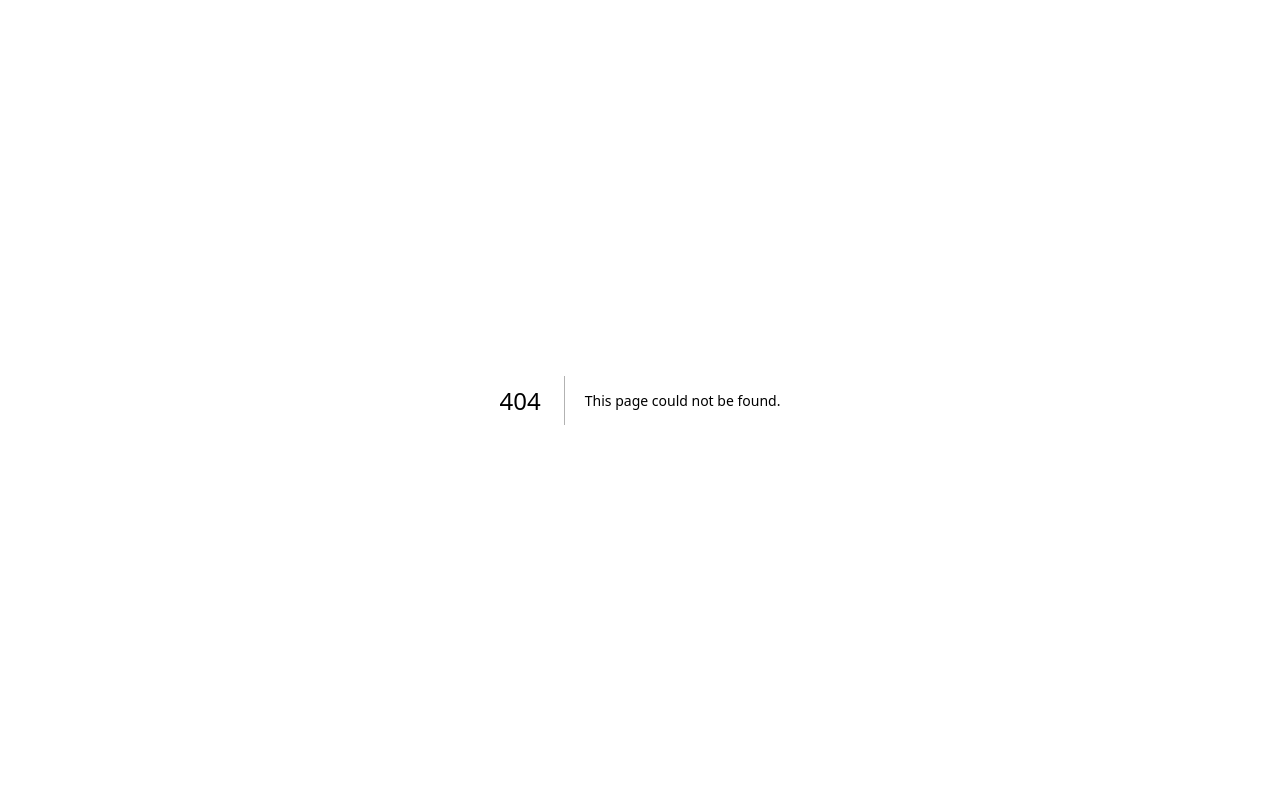
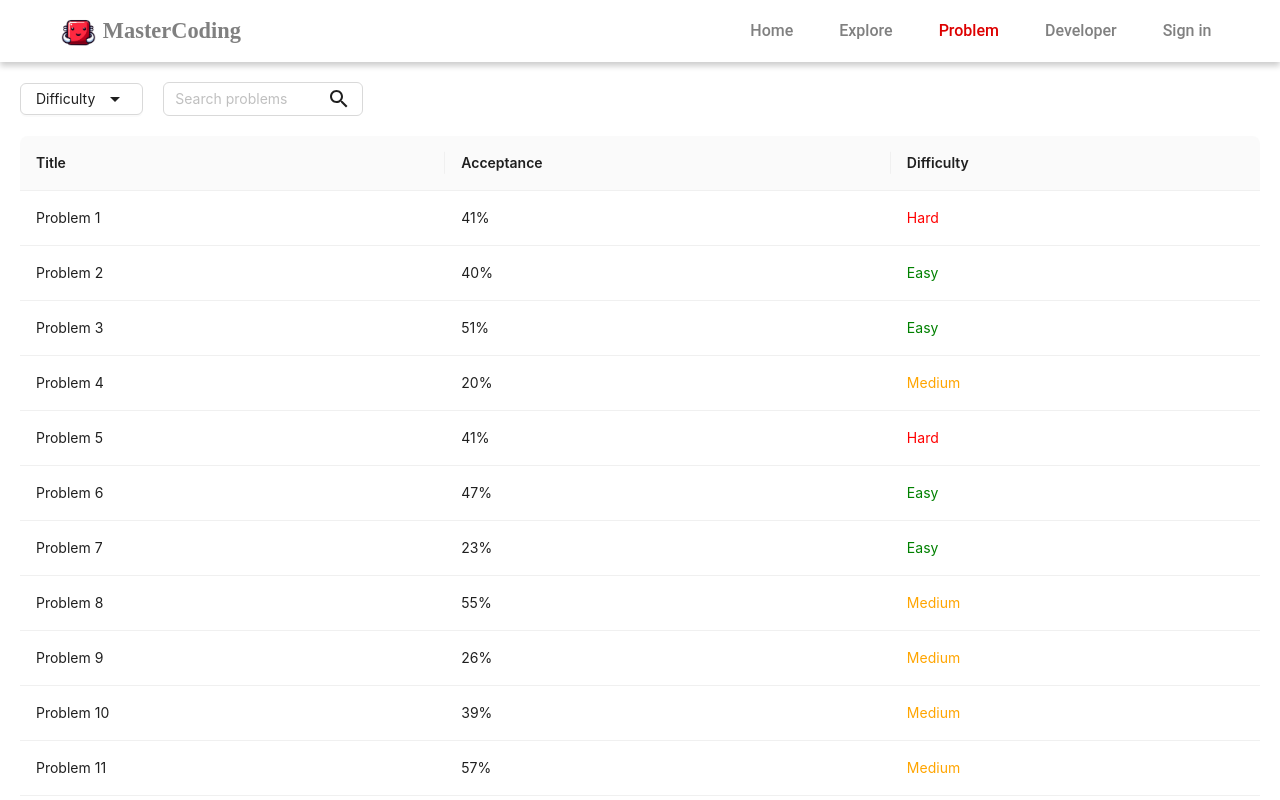
Before and after one commit to IdenticalSpring/cnfe, a Next.js app: page /problem in a window 1280 px wide. Before the commit this address had no page. Shown: the top 800 px of the page. Built offline with nearby package versions, Linux system fonts and the light colour scheme.

Commit message:
Page Problem
+ lọc theo độ khó
+ Tìm kiếm

```diff
--- a/layout/Header.js
+++ b/layout/Header.js
@@ -1,7 +1,7 @@
 import Link from 'next/link';
 import React from "react";
 import styled from "styled-components";
-
+import { useRouter } from 'next/router';
 export const Container = styled.div`
   padding: ${({ theme }) => theme.spacing.small};
   box-shadow: 0 4px 6px rgba(0, 0, 0, 0.2);
@@ -60,7 +60,7 @@ export const LinkWrapper = styled.div`
 `;
 
 const StyledLink = styled.a`
-  color: var(--text-secondary-color);
+  color: ${({ isActive }) => (isActive ? '#DD0000	' : 'var(--text-secondary-color)')};
   text-decoration: none;
   font-size: 1rem;
   font-weight: 500;
@@ -80,6 +80,7 @@ const StyledLink = styled.a`
 `;
 
 export const Header = () => {
+  const router = useRouter();
   return (
     <Container>
       <Nav>
@@ -91,19 +92,19 @@ export const Header = () => {
         </Link>
         <LinkWrapper>
           <Link href="/" passHref legacyBehavior>
-            <StyledLink>Home</StyledLink>
+            <StyledLink isActive={router.pathname === '/'}>Home</StyledLink>
           </Link>
           <Link href="/explore" passHref legacyBehavior>
-            <StyledLink>Explore</StyledLink>
+            <StyledLink isActive={router.pathname === '/explore'}>Explore</StyledLink>
           </Link>
-          <Link href="/product" passHref legacyBehavior>
-            <StyledLink>Product</StyledLink>
+          <Link href="/problem" passHref legacyBehavior>
+            <StyledLink isActive={router.pathname === '/problem'}>Problem</StyledLink>
           </Link>
           <Link href="/developer" passHref legacyBehavior>
-            <StyledLink>Developer</StyledLink>
+            <StyledLink isActive={router.pathname === '/developer'}>Developer</StyledLink>
           </Link>
           <Link href="/Login/login" passHref legacyBehavior>
-            <StyledLink>Sign in</StyledLink>
+            <StyledLink isActive={router.pathname === '/Login/login'}>Sign in</StyledLink>
           </Link>
         </LinkWrapper>
       </Nav>
--- a/package.json
+++ b/package.json
@@ -13,6 +13,7 @@
     "@emotion/styled": "^11.13.0",
     "@mui/icons-material": "^5.16.7",
     "@mui/material": "^5.16.7",
+    "antd": "^5.21.1",
     "next": "14.2.5",
     "react": "^18",
     "react-dom": "^18",
--- /dev/null
+++ b/pages/problem.js
@@ -0,0 +1,152 @@
+import DefaultLayout from '@/layout/DefaultLayout';
+import React, { useState, useEffect } from 'react';
+import { Dropdown, Menu, Table, Button, Skeleton, Input } from 'antd';
+import styled from 'styled-components';
+import ArrowDropDownIcon from '@mui/icons-material/ArrowDropDown';
+import SearchIcon from '@mui/icons-material/Search'; // Nhập biểu tượng tìm kiếm
+
+const ProblemListContainer = styled.div`
+  padding: 20px;
+  background-color: var(--background-color);
+  color: var(--text-primary-color);
+  min-height: 100vh;
+`;
+
+// Fake Data Generation
+const generateFakeData = () => {
+    const difficulties = ['Easy', 'Medium', 'Hard'];
+    const problems = [];
+
+    for (let i = 1; i <= 100; i++) {
+        problems.push({
+            key: i,
+            title: `Problem ${i}`,
+            difficulty: difficulties[Math.floor(Math.random() * 3)],
+            acceptance: `${Math.floor(Math.random() * 50 + 20)}%`,
+        });
+    }
+
+    return problems;
+};
+
+const allProblems = generateFakeData();
+
+const Problem = () => {
+    const [currentPage, setCurrentPage] = useState(1);
+    const [filteredProblems, setFilteredProblems] = useState([]);
+    const [loading, setLoading] = useState(true);
+    const [searchText, setSearchText] = useState(''); // Trạng thái để lưu tìm kiếm
+    const pageSize = 30;
+
+    useEffect(() => {
+        setTimeout(() => {
+            setFilteredProblems(allProblems);
+            setLoading(false);
+        }, 2000);
+    }, []);
+
+    // Handle pagination change
+    const handlePageChange = (page) => {
+        setCurrentPage(page);
+    };
+
+    // Filter by difficulty
+    const filterByDifficulty = (difficulty) => {
+        setLoading(true);
+
+        setTimeout(() => {
+            if (difficulty === 'All') {
+                setFilteredProblems(allProblems);
+            } else {
+                setFilteredProblems(allProblems.filter(problem => problem.difficulty === difficulty));
+            }
+            setCurrentPage(1);
+            setLoading(false);
+        }, 1000);
+    };
+
+    // Handle search
+    const handleSearch = (value) => {
+        setSearchText(value);
+        const filtered = allProblems.filter(problem => problem.title.toLowerCase().includes(value.toLowerCase()));
+        setFilteredProblems(filtered);
+        setCurrentPage(1); // Đặt lại trang về 1 sau khi tìm kiếm
+    };
+
+
+    const menu = (
+        <Menu>
+            <Menu.Item onClick={() => filterByDifficulty('All')} style={{ color: 'inherit' }}>All</Menu.Item>
+            <Menu.Item onClick={() => filterByDifficulty('Easy')} style={{ color: 'green' }}>Easy</Menu.Item>
+            <Menu.Item onClick={() => filterByDifficulty('Medium')} style={{ color: 'orange' }}>Medium</Menu.Item>
+            <Menu.Item onClick={() => filterByDifficulty('Hard')} style={{ color: 'red' }}>Hard</Menu.Item>
+        </Menu>
+    );
+
+    const columns = [
+        {
+            title: 'Title',
+            dataIndex: 'title',
+            key: 'title',
+        },
+        {
+            title: 'Acceptance',
+            dataIndex: 'acceptance',
+            key: 'acceptance',
+        },
+        {
+            title: 'Difficulty',
+            dataIndex: 'difficulty',
+            key: 'difficulty',
+            render: (text) => (
+                <span style={{ color: text === 'Easy' ? 'green' : text === 'Medium' ? 'orange' : 'red' }}>
+                    {text}
+                </span>
+            ),
+        },
+    ];
+
+    // Calculate paginated data
+    const paginatedProblems = filteredProblems.slice(
+        (currentPage - 1) * pageSize,
+        currentPage * pageSize
+    );
+
+    return (
+        <DefaultLayout>
+            <ProblemListContainer>
+
+                <div style={{ display: 'flex', alignItems: 'center', marginBottom: '20px' }}>
+                    <Dropdown overlay={menu} placement="bottomLeft">
+                        <Button>Difficulty <ArrowDropDownIcon /></Button>
+                    </Dropdown>
+                    <Input
+                        placeholder="Search problems"
+                        value={searchText}
+                        onChange={(e) => handleSearch(e.target.value)}
+                        style={{ marginLeft: '20px', width: '200px' }}
+                        suffix={<SearchIcon />} // Thêm biểu tượng tìm kiếm
+                    />
+                </div>
+
+                {loading ? (
+                    <Skeleton active paragraph={{ rows: 10 }} />
+                ) : (
+                    <Table
+                        dataSource={paginatedProblems}
+                        columns={columns}
+                        pagination={{
+                            current: currentPage,
+                            pageSize: pageSize,
+                            total: filteredProblems.length,
+                            onChange: handlePageChange,
+                        }}
+                    />
+                )}
+
+            </ProblemListContainer>
+        </DefaultLayout>
+    );
+};
+
+export default Problem;
```
Also changed, not shown: pages/index.js (+4 -4 lines), pages/product.js (deleted, +0 -22 lines).
